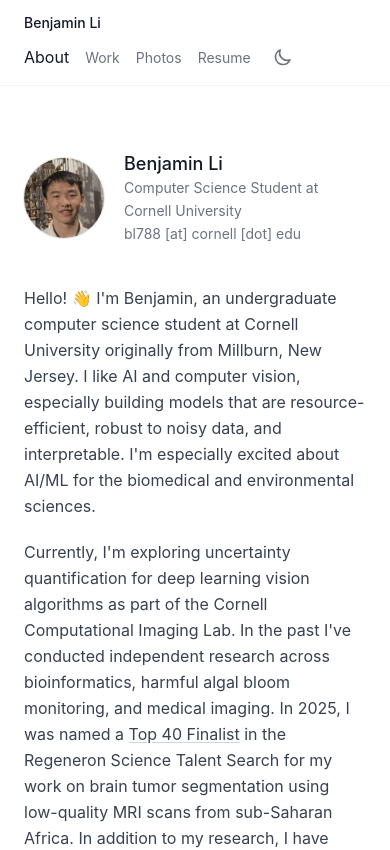
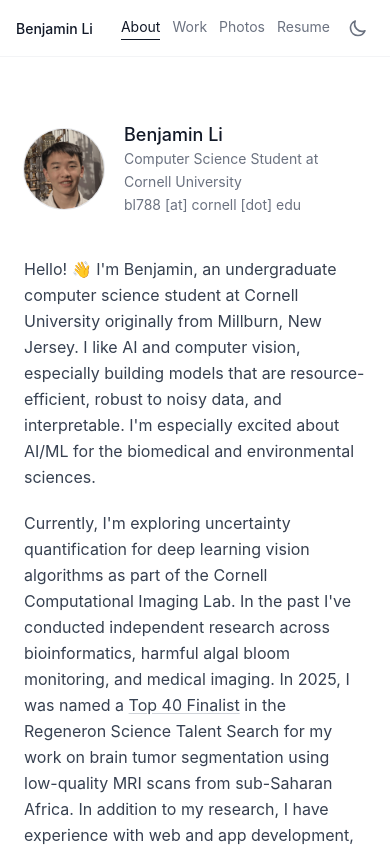
Before and after one commit to 25benjaminli/ben-website, a Next.js app: page / in a window 390 px wide. Shown: the top 850 px of the page. Built offline with nearby package versions, Linux system fonts and the light colour scheme.

Commit message:
fix some mobile issues

```diff
--- a/app/components/Navigation.tsx
+++ b/app/components/Navigation.tsx
@@ -16,12 +16,12 @@
 
 	return (
 		<nav className="sticky top-0 z-40 bg-white/80 dark:bg-gray-950/80 backdrop-blur-sm border-b border-gray-100 dark:border-gray-800">
-			<div className="max-w-2xl mx-auto px-6 py-3 flex flex-wrap items-center justify-between gap-x-4 gap-y-2">
-				<Link href="/" className="text-sm font-medium text-gray-900 dark:text-white no-underline">
+			<div className="max-w-2xl mx-auto px-4 sm:px-6 py-3 flex flex-nowrap items-center justify-between gap-x-2 sm:gap-x-4">
+				<Link href="/" className="text-sm font-medium text-gray-900 dark:text-white no-underline whitespace-nowrap">
 					Benjamin Li
 				</Link>
 
-				<div className="flex items-center gap-4 sm:gap-5">
+				<div className="flex items-center gap-3 sm:gap-5 flex-nowrap">
 					{navigationItems.map((item) =>
 						item.external ? (
 							<a
@@ -29,7 +29,7 @@
 								href={item.href}
 								target="_blank"
 								rel="noopener noreferrer"
-								className="nav-link no-underline"
+								className="nav-link no-underline whitespace-nowrap"
 							>
 								{item.label}
 							</a>
@@ -37,7 +37,7 @@
 							<Link
 								key={item.href}
 								href={item.href}
-								className={`no-underline ${pathname === item.href ? 'nav-link-active' : 'nav-link'}`}
+								className={`no-underline whitespace-nowrap ${pathname === item.href ? 'nav-link-active' : 'nav-link'}`}
 							>
 								{item.label}
 							</Link>
--- a/app/globals.css
+++ b/app/globals.css
@@ -3,6 +3,11 @@
 @tailwind utilities;
 
 @layer base {
+	html {
+		-webkit-text-size-adjust: 100%;
+		text-size-adjust: 100%;
+	}
+
 	body {
 		@apply bg-white dark:bg-gray-950 text-gray-800 dark:text-gray-300;
 	}
@@ -49,11 +54,11 @@
 
 	/* Nav */
 	.nav-link {
-		@apply text-sm text-gray-500 dark:text-gray-400 hover:text-gray-900 dark:hover:text-white transition-colors;
+		@apply text-sm text-gray-500 dark:text-gray-400 hover:text-gray-900 dark:hover:text-white transition-colors border-b border-transparent pb-0.5;
 	}
 
 	.nav-link-active {
-		@apply text-gray-900 dark:text-white;
+		@apply text-sm text-gray-900 dark:text-white border-b border-gray-900 dark:border-white pb-0.5;
 	}
 
 	/* Interactive */
```
